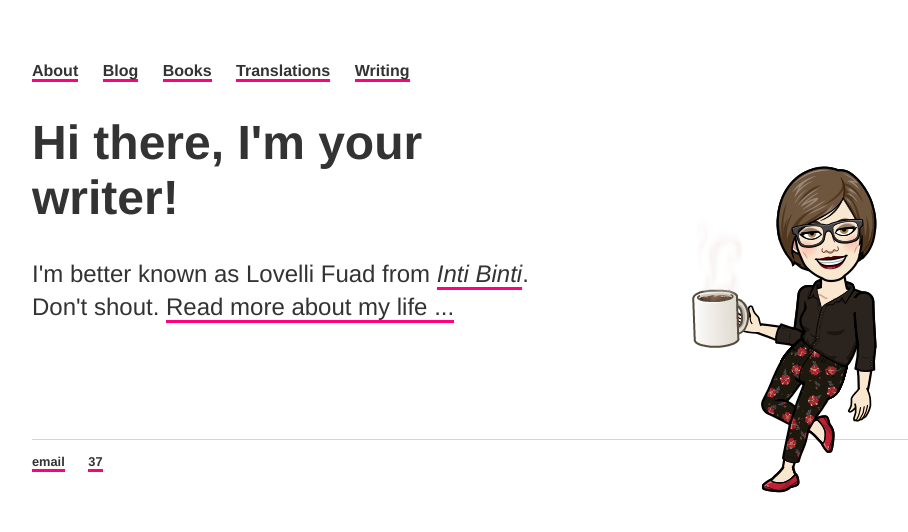
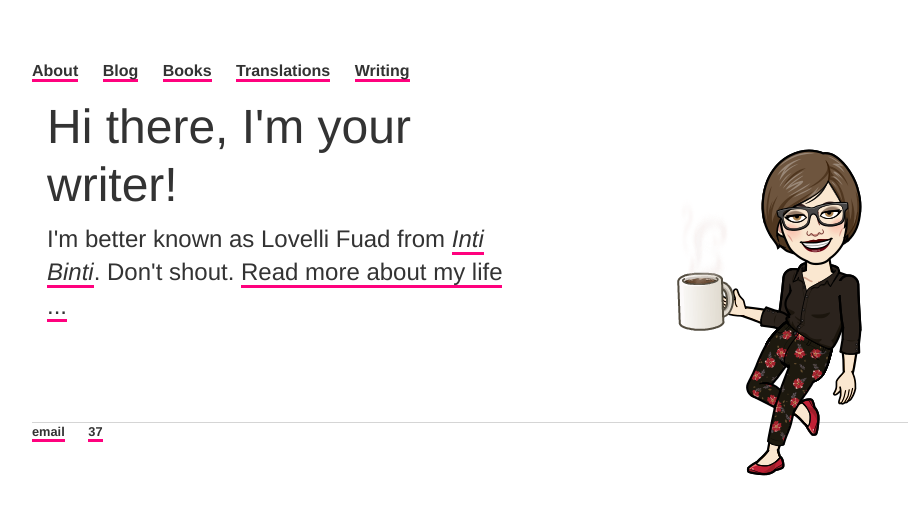
Before and after one commit to ariesti/ariesti.github.io, a Jekyll site: the page built from index.html, in a window 1280 px wide. Shown: the top 532 px of the page, without its empty margins (160-1068 px from the left). Built offline with Jekyll 4.4.1, drawn with Linux system fonts in a browser that asks for light colours.

Commit message:
Bootstrap essentials

```diff
--- a/_layouts/default.html
+++ b/_layouts/default.html
@@ -2,7 +2,7 @@
 	<html lang="en">
 		<head>
 			<meta charset="utf-8">
-			<meta name="viewport" width="device-width, initial-scale=1.0">
+			<meta name="viewport" width="device-width, initial-scale=1.0, shrink-to-fit=no">
 			<meta name="description" content="{{ page.description }}">
 			<meta name="author" content="Lovelli Fuad">
 
@@ -10,6 +10,7 @@
 
 			<title>{{ page.title }}</title>
 
+			<link rel="stylesheet" href="https://maxcdn.bootstrapcdn.com/bootstrap/4.0.0/css/bootstrap.min.css" integrity="sha384-Gn5384xqQ1aoWXA+058RXPxPg6fy4IWvTNh0E263XmFcJlSAwiGgFAW/dAiS6JXm" crossorigin="anonymous">
 			<link rel="stylesheet" type="text/css" href="/css/main.css">
 
 			{% include analytics.html %}
```
